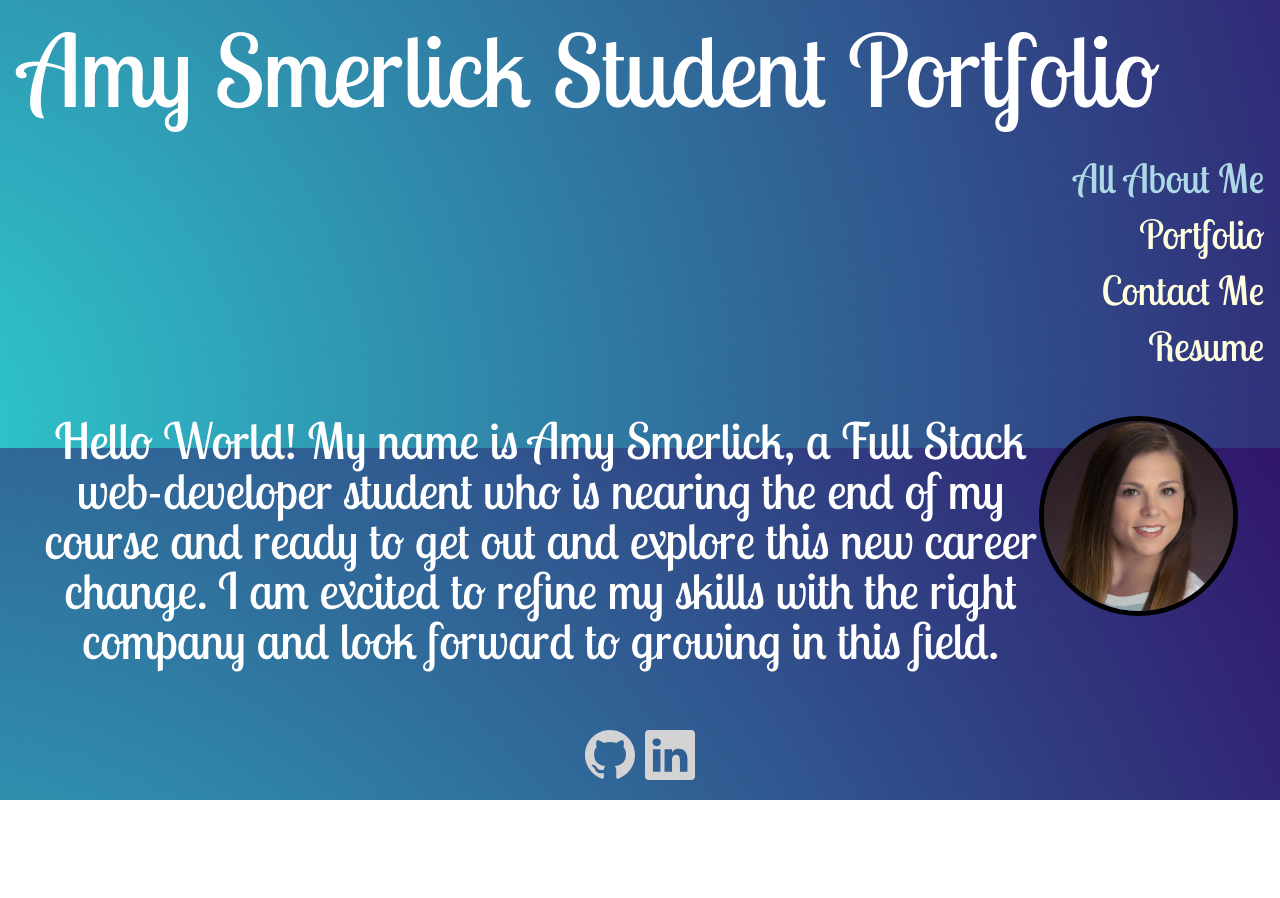
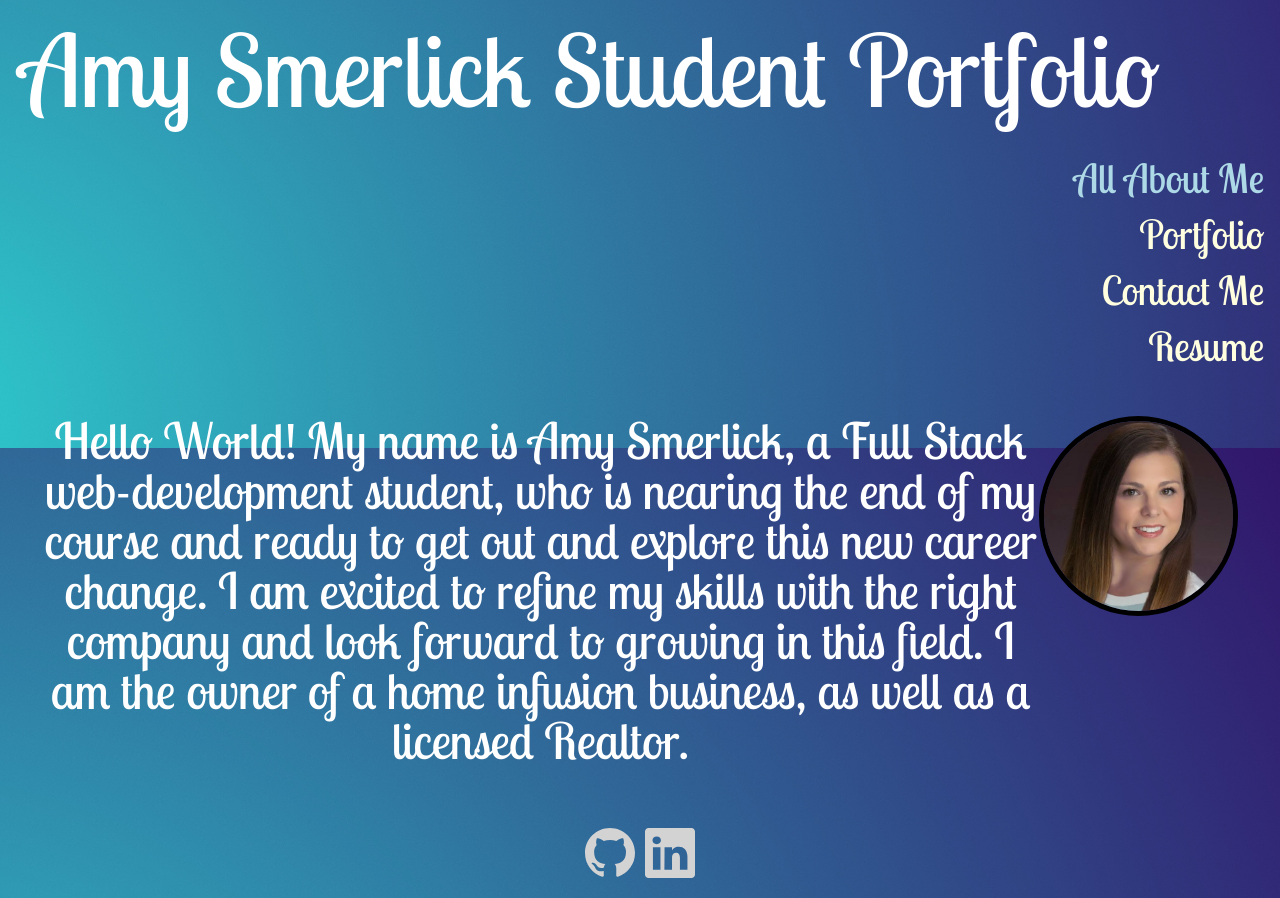
Before and after one commit to amysmerlick/Portfolio, a React (Create React App) app in the folder react-portfolio/: page / in a window 1280 px wide. Before the commit the page ends 800 px from the top, so only its background shows below. Built offline with nearby package versions, Linux system fonts and the light colour scheme.

Commit message:
updated css to aboutme section

```diff
--- a/react-portfolio/src/components/aboutMe.css
+++ b/react-portfolio/src/components/aboutMe.css
@@ -2,6 +2,7 @@
 
 p {
     font-size: 45px;
+    text-shadow: mediumturquoise;
 }
 
 
--- a/react-portfolio/src/components/aboutMe.js
+++ b/react-portfolio/src/components/aboutMe.js
@@ -5,8 +5,8 @@ const AboutMe = () => {
     return (
         <section id="Biography" className="Biography">
             {/* <h2><u>Biography</u></h2> */}
-            <p>Hello World! My name is Amy Smerlick, a Full Stack web-developer student who is nearing the end of my course and ready to get out and explore this new career change. I am
-                excited to refine my skills with the right company and look forward to growing in this field.
+            <p>Hello World! My name is Amy Smerlick, a Full Stack web-development student, who is nearing the end of my course and ready to get out and explore this new career change. I am
+                excited to refine my skills with the right company and look forward to growing in this field. I am the owner of a home infusion business, as well as a licensed Realtor.
             </p>
             <div className="amyshead">
                 <img src="./Images/Headshot.jpg" height="200" alt="headshot" className="headshot" />
```
